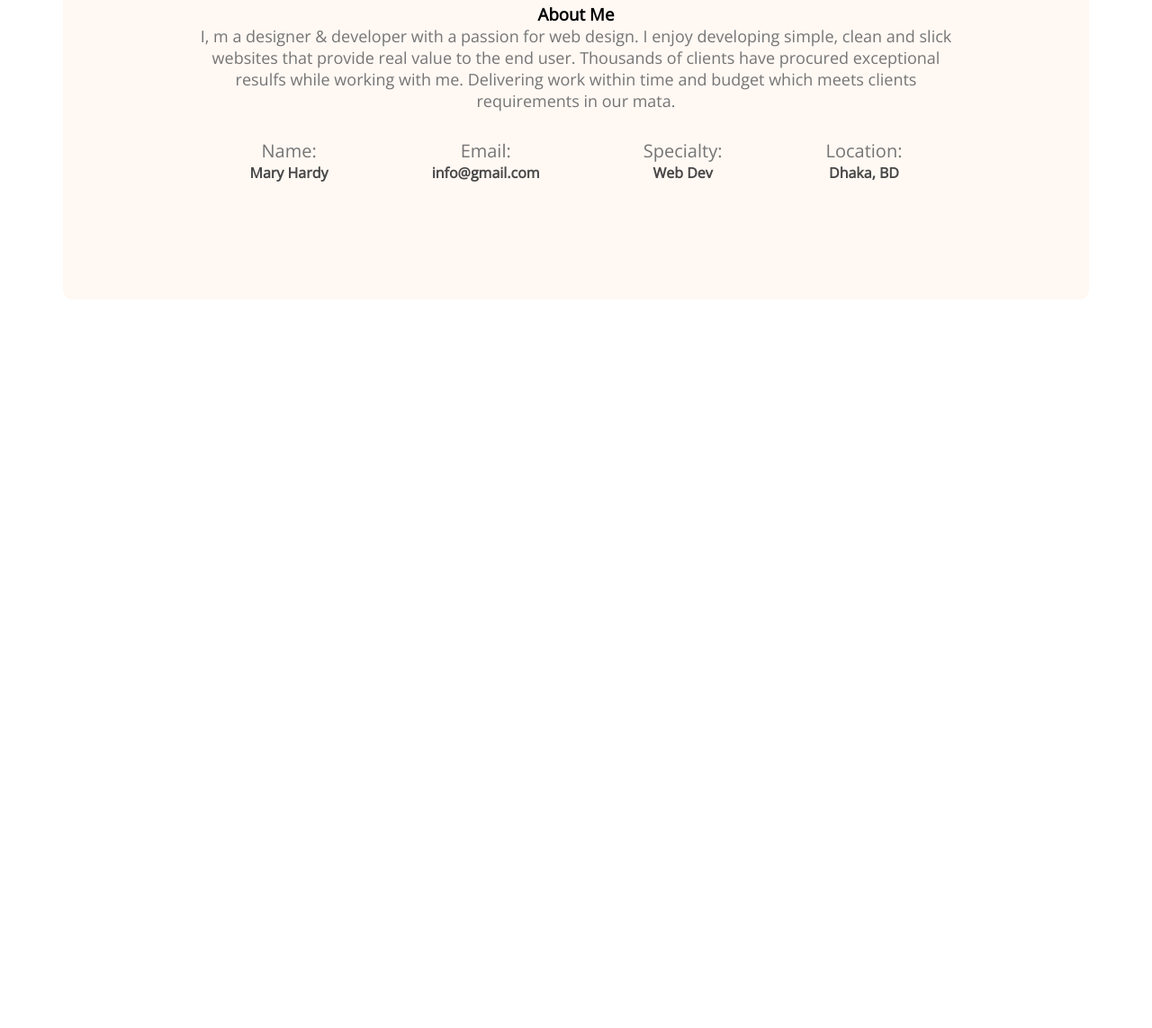
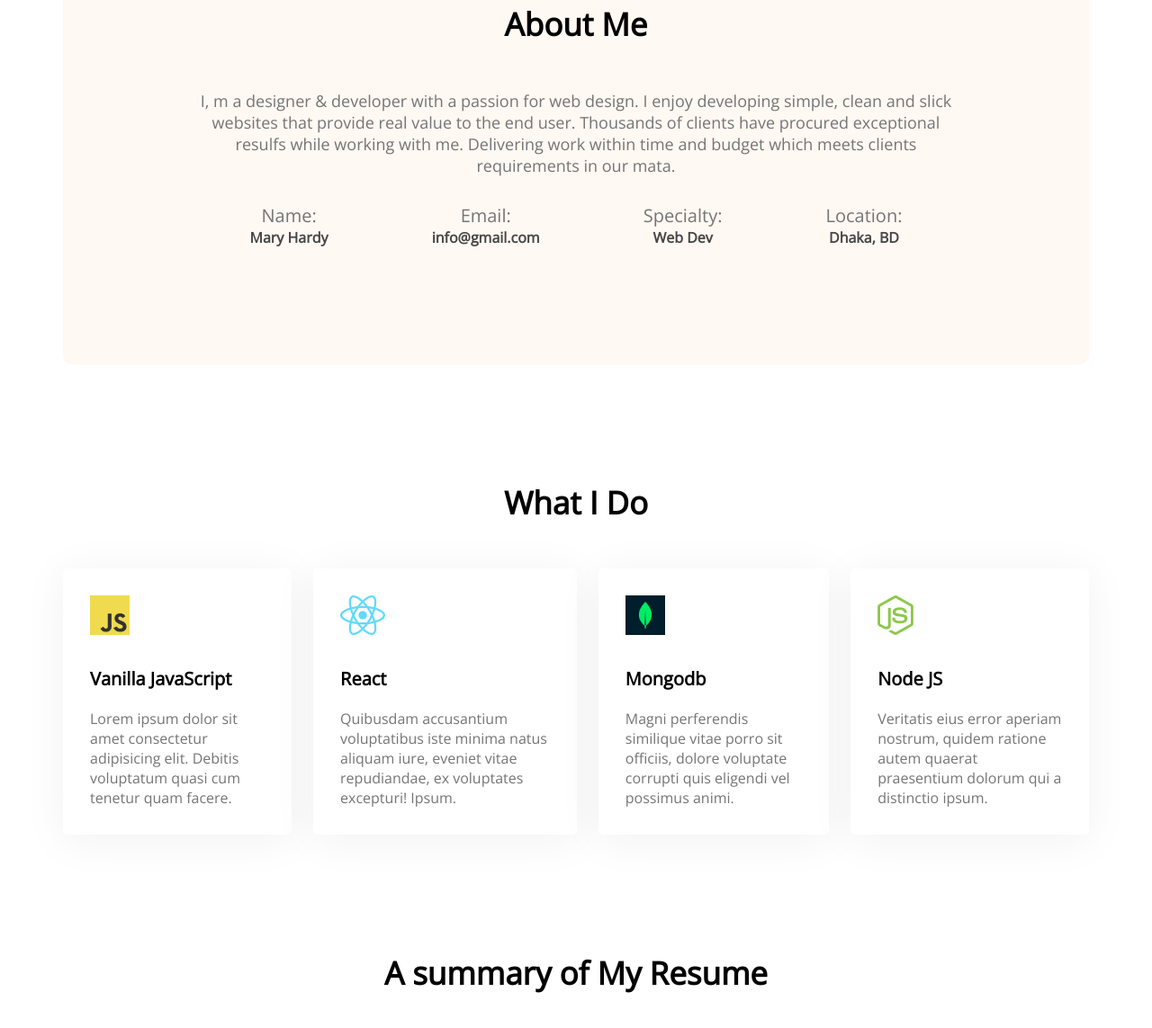
Before and after one commit to antara001/developer-portfolio, a plain HTML site: page index.html in a window 1280 px wide. Shown: the part 1102-2245 px from the top of the page at 90% size. Before the commit the page ends 1435 px from the top, so only its background shows below. Drawn offline with nearby package versions, Linux system fonts and the light colour scheme.

Commit message:
added skills content

```diff
--- a/index.html
+++ b/index.html
@@ -58,7 +58,41 @@
 
 </div>
 </section>
+<!--What i do section-->
+<section class="what-i-do">
+    <h3 class="section-title">What I Do</h3>
+    <div class="skills-container">
+        <div class="skill">
+            <img src="images/icons/js.png" alt="">
+            <p class="skill-title">Vanilla JavaScript</p>
+            <p class="skill-description">Lorem ipsum dolor sit amet consectetur adipisicing elit. Debitis voluptatum quasi cum tenetur quam facere.</p>
+        </div>
+        <div class="skill">
+            <img src="images/icons/react.png" alt="">
+            <p class="skill-title">React</p>
+            <p class="skill-description">Quibusdam accusantium voluptatibus iste minima natus aliquam iure, eveniet vitae repudiandae, ex voluptates excepturi! Ipsum.</p>
+        </div>
+        <div class="skill">
+            <img src="images/icons/mongo.png" alt="">
+            <p class="skill-title">Mongodb</p>
+            <p class="skill-description">Magni perferendis similique vitae porro sit officiis, dolore voluptate corrupti quis eligendi vel possimus animi.</p>
+        </div>
+        <div class="skill">
+            <img src="images/icons/nodejs.png" alt="">
+            <p class="skill-title">Node JS</p>
+            <p class="skill-description">Veritatis eius error aperiam nostrum, quidem ratione autem quaerat praesentium dolorum qui a distinctio ipsum.</p>
+        </div>
+    </div>
+</section>
+<!--resume section-->
+<section class="resume">
+    <h3 class="section-title">A summary of My Resume</h3>
+    <div class="resume-content">
+        <div>
 
+        </div>
+    </div>
+</section>
   </main>
   <footer>
 
--- a/styles/portfolio.css
+++ b/styles/portfolio.css
@@ -66,6 +66,9 @@ main{
     max-width: 1140px;
     margin: 0 auto;
 }
+section{
+    margin-top: 130px;
+}
 /*about section style*/
 .about{
     margin-top: 130px;
@@ -75,10 +78,10 @@ main{
     text-align: center;
 }
 .section-title{
-
+text-align: center;
 font-weight: 700;
-font-size: 35px
-margin-bottom: 30px;
+font-size: 35px;
+margin-bottom:50px;
 }
 .section-description{
 color:#757575;
@@ -99,3 +102,26 @@ margin-bottom:30px;
     font-weight: 700;
     color:#474747;
 }
+/*what i do style*/
+
+.skills-container{
+    display: flex;
+    gap:24px;
+}
+.skill{
+    border-radius: 5px;
+    background: #FFF;
+    box-shadow: 0px 6px 50px 0px rgba(0, 0, 0, 0.06);
+    padding:30px;
+}
+.skill-title{
+    font-size: 20px;
+    font-weight: 700;
+    margin-top: 30px;
+    margin-bottom: 20px;
+}
+.skill-description{
+color:#757575;
+font-size: 16px;
+font-weight: 400;
+}
```
